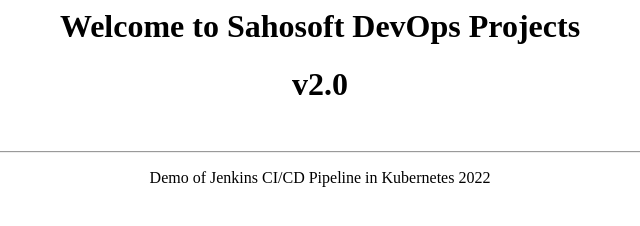
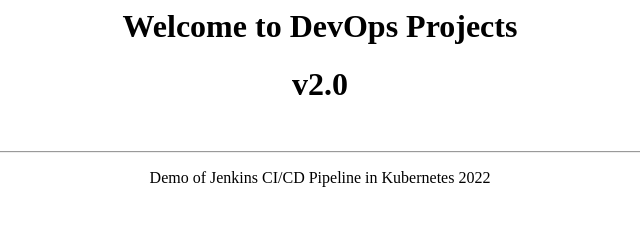
Before and after one commit to SwagatWebDev/kubernetes-project-1, a plain HTML site: page index.html in a window 1280 px wide. Shown: the whole page, without its empty margins (320-960 px from the left). Drawn offline with Linux system fonts and the light colour scheme.

Commit message:
Update index.html

```diff
--- a/index.html
+++ b/index.html
@@ -1,5 +1,5 @@
 <center>
-	<h1>Welcome to Sahosoft DevOps Projects</h1>
+	<h1>Welcome to DevOps Projects</h1>
 	<h1>v2.0</h1>
 	<br><hr>
 	<p>Demo of Jenkins CI/CD Pipeline in Kubernetes 2022</p>
```
